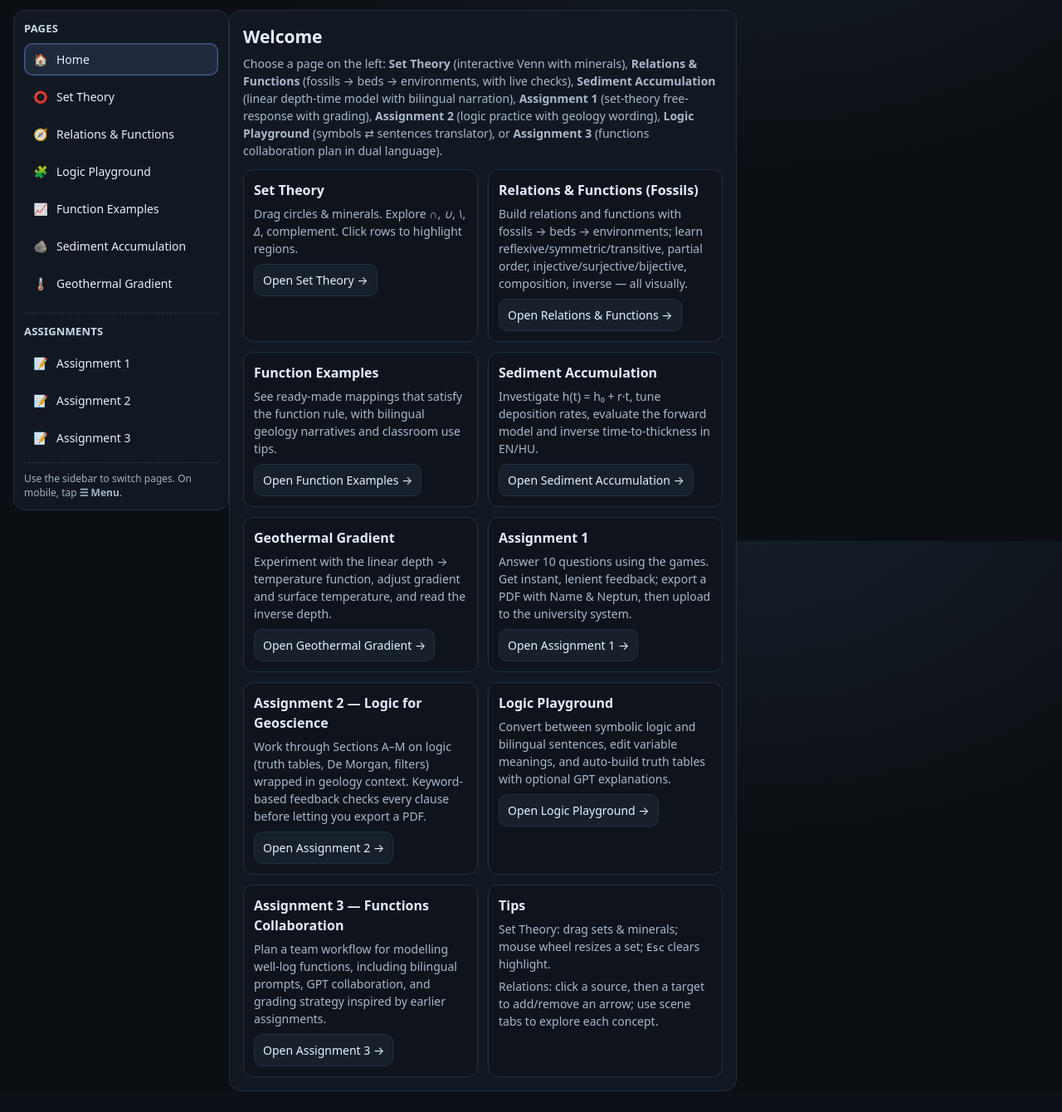
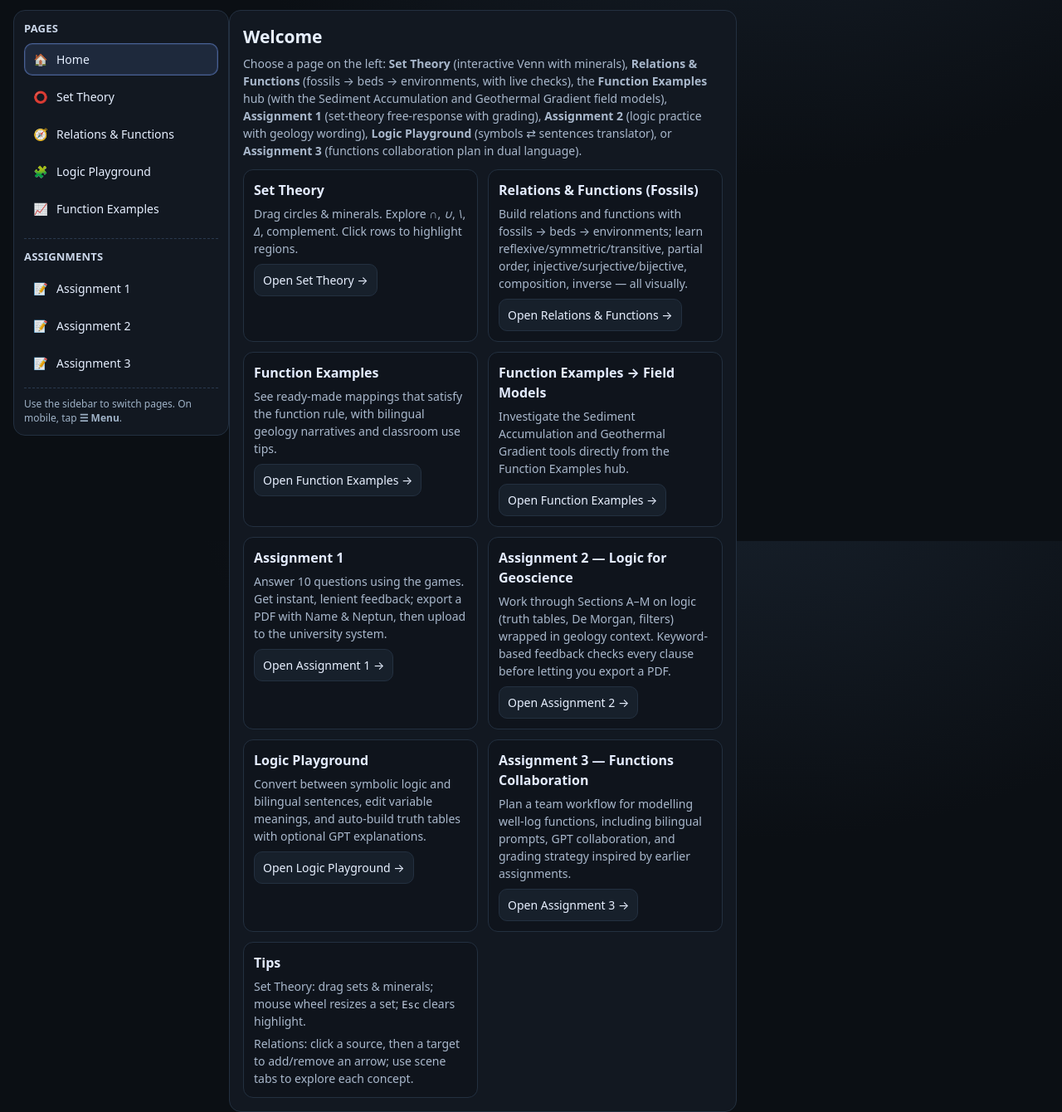
Before and after one commit to AIforimpact22/math1styear, a Flask app: page / in a window 1280 px wide. Shown: the part 148-1488 px from the top of the page at 83% size. Before the commit the page ends 1463 px from the top, so only its background shows below. Run offline with Flask 3, Linux system fonts and the light colour scheme.

Commit message:
Refine navigation access for field models

```diff
--- a/templates/function_examples.html
+++ b/templates/function_examples.html
@@ -30,7 +30,7 @@
   </style>
   <div class="fn-links">
     <a class="fn-links__btn" href="/geothermal">Geothermal Gradient</a>
-    <a class="fn-links__btn" href="/sedimentation">Sedimentation Accumulation</a>
+    <a class="fn-links__btn" href="/sedimentation">Sediment Accumulation</a>
   </div>
 </section>
 {% endblock %}
--- a/templates/index.html
+++ b/templates/index.html
@@ -266,12 +266,6 @@
         <a class="nav-link" href="/function-examples" data-match="^/function-examples(/.*)?$">
           <span class="nav-ico">📈</span><span>Function Examples</span>
         </a>
-        <a class="nav-link" href="/sedimentation" data-match="^/sedimentation(/.*)?$">
-          <span class="nav-ico">🪨</span><span>Sediment Accumulation</span>
-        </a>
-        <a class="nav-link" href="/geothermal" data-match="^/geothermal(/.*)?$">
-          <span class="nav-ico">🌡️</span><span>Geothermal Gradient</span>
-        </a>
       </div>
     </div>
     <div class="nav-section">
@@ -309,7 +303,7 @@
         <p style="margin:0; color:#a9b8cc;">
           Choose a page on the left: <strong>Set Theory</strong> (interactive Venn with minerals),
           <strong>Relations & Functions</strong> (fossils → beds → environments, with live checks),
-          <strong>Sediment Accumulation</strong> (linear depth-time model with bilingual narration),
+          the <strong>Function Examples</strong> hub (with the Sediment Accumulation and Geothermal Gradient field models),
           <strong>Assignment 1</strong> (set-theory free-response with grading), <strong>Assignment 2</strong> (logic practice with geology wording), <strong>Logic Playground</strong> (symbols ⇄ sentences translator),
           or <strong>Assignment 3</strong> (functions collaboration plan in dual language).
         </p>
@@ -331,14 +325,9 @@
             <p style="margin-top:8px;"><a class="btn" href="/function-examples">Open Function Examples →</a></p>
           </div>
           <div class="home-tile">
-            <h3>Sediment Accumulation</h3>
-            <p>Investigate h(t) = h₀ + r·t, tune deposition rates, evaluate the forward model and inverse time-to-thickness in EN/HU.</p>
-            <p style="margin-top:8px;"><a class="btn" href="/sedimentation">Open Sediment Accumulation →</a></p>
-          </div>
-          <div class="home-tile">
-            <h3>Geothermal Gradient</h3>
-            <p>Experiment with the linear depth → temperature function, adjust gradient and surface temperature, and read the inverse depth.</p>
-            <p style="margin-top:8px;"><a class="btn" href="/geothermal">Open Geothermal Gradient →</a></p>
+            <h3>Function Examples → Field Models</h3>
+            <p>Investigate the Sediment Accumulation and Geothermal Gradient tools directly from the Function Examples hub.</p>
+            <p style="margin-top:8px;"><a class="btn" href="/function-examples">Open Function Examples →</a></p>
           </div>
           <div class="home-tile">
             <h3>Assignment 1</h3>
--- a/templates/sedimentation.html
+++ b/templates/sedimentation.html
@@ -6,7 +6,6 @@
 {% block controls %}
 <div class="controls" aria-label="Page shortcuts">
   <a class="btn" href="/function-examples">Function Examples</a>
-  <a class="btn" href="/geothermal">Geothermal Gradient</a>
   <span class="btn" style="margin-left:auto;">
     {{ tr.lang_label }}:
     {% if lang == 'hu' %}
```
